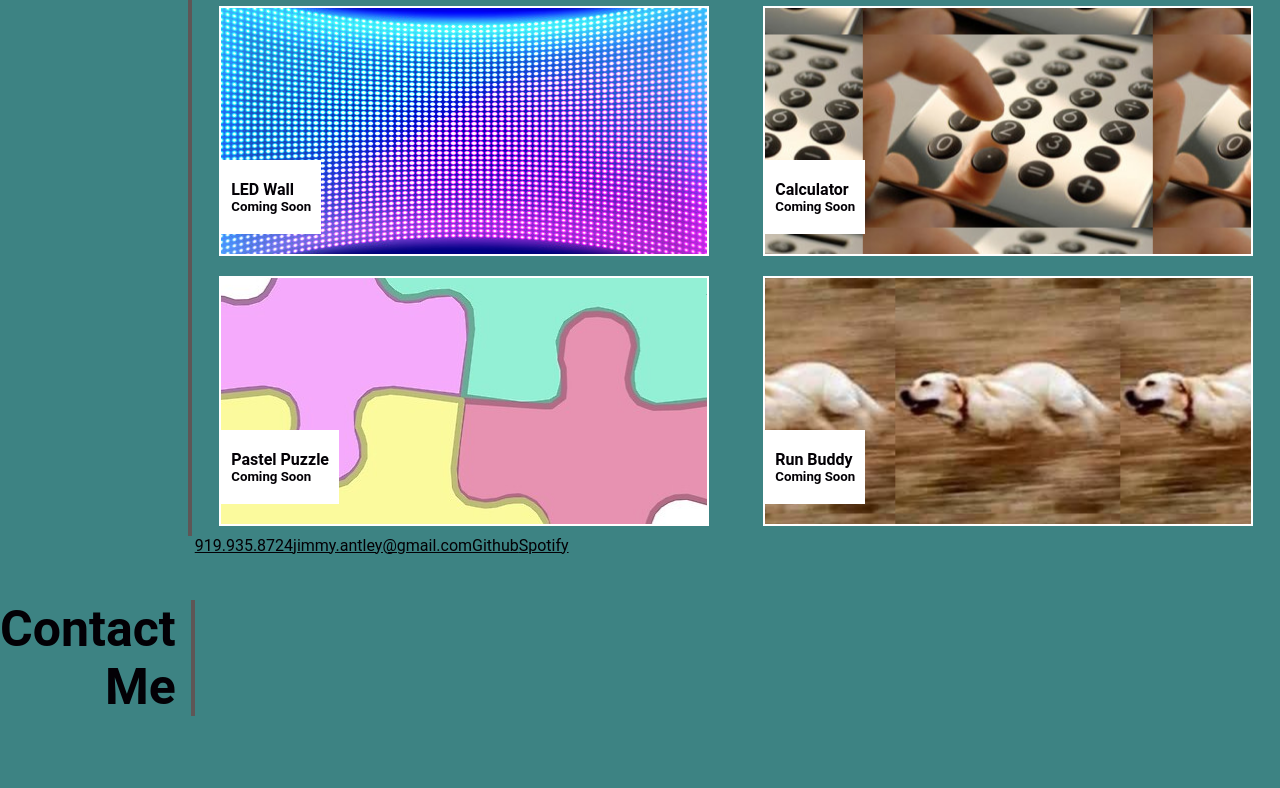
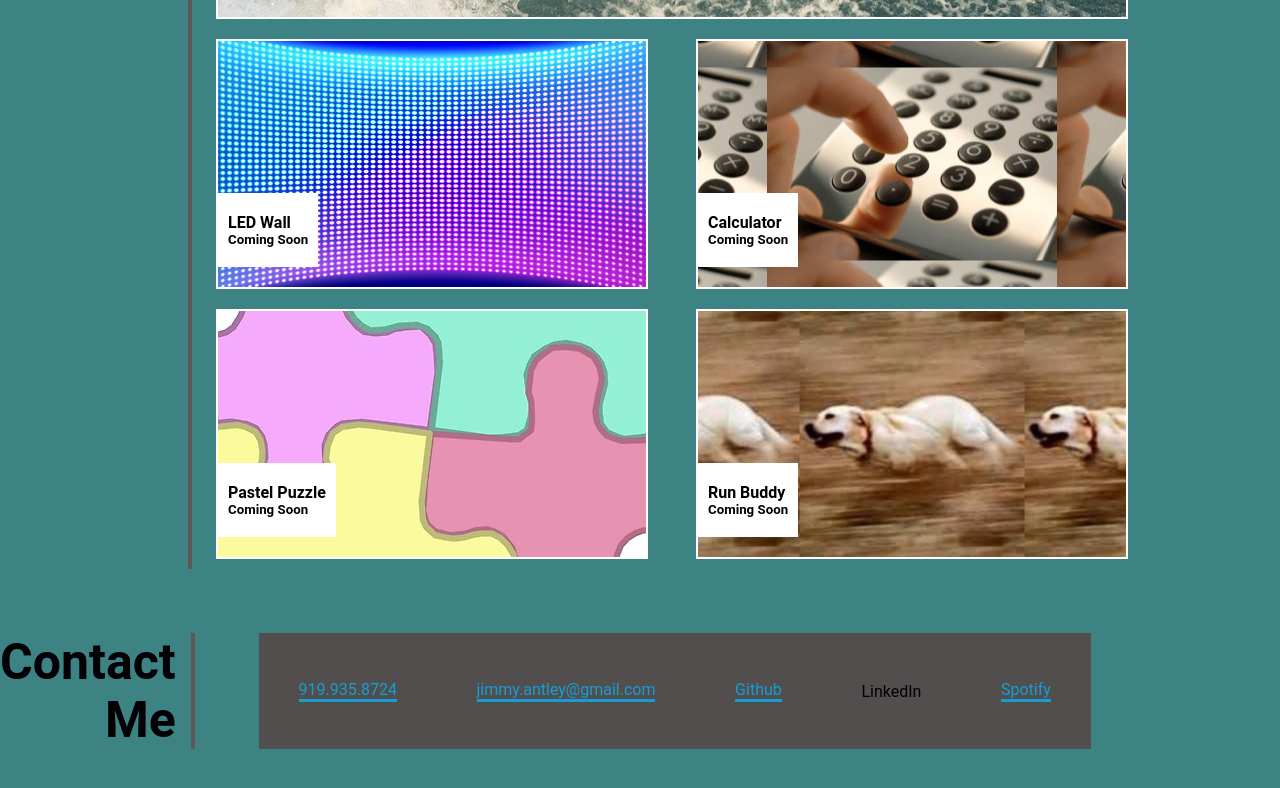
Before and after one commit to Jimmant91/Portfolio, a plain HTML site: page index.html in a window 1280 px wide. Shown: the part 828-1616 px from the top of the page. Before the commit the page ends 1544 px from the top, so only its background shows below. Drawn offline with Linux system fonts and the light colour scheme.

Commit message:
updated contact me section

```diff
--- a/assets/style.css
+++ b/assets/style.css
@@ -10,6 +10,7 @@ body {
     display:flex;
     flex-wrap: wrap;
     background-color: #3d8383;
+    margin-bottom: 5%;
 }
 
 header {
@@ -20,6 +21,7 @@ header {
 
 h1 {
     position: relative;
+    font-size: 64px;
     background-color:#159ed4;
     margin-left: 5px;
     border-style: dotted;
@@ -48,13 +50,9 @@ nav ul li a {
     text-decoration: none;
 }
 
-#subheader {
-    flex-direction: row-reverse;
-    height: 200px;
-    width: 100%;
-    margin-bottom: 10px;
-    background: repeating-linear-gradient(45deg, orange, #524e4e 100px);
-    animation-timing-function: ease-in ease-out;
+a:hover {
+    background-color:#fff;
+    border-bottom: none;
 }
 
 #subheader h2 {
@@ -69,11 +67,6 @@ nav ul li a {
 p {
     margin-right: 5%;
     font-size: 18px;
-}
-
-.block-container {
-    justify-content: space-around;
-    flex-basis: 85%;
 }
 
 aside {
@@ -92,7 +85,8 @@ h3 {
 
 .block-container {
     justify-content: space-around;
-    flex-basis: 85%;
+    flex-basis: 75%;
+    height: 90%;
     margin-top: 5%;
 }
 
@@ -186,8 +180,13 @@ h3 {
     align-items: center;
 }
 
-main.container {
-    margin-left: 10%;
+#subheader {
+    flex-direction: row-reverse;
+    height: 200px;
+    width: 100%;
+    margin-bottom: 10px;
+    background: repeating-linear-gradient(45deg, orange, #524e4e 100px);
+    animation-timing-function: ease-in ease-out;
 }
 
 /* For below, I originally used the :after element to create a border beside the content instead, but this shifted my page too much. I thought it was a cool effect */
@@ -204,7 +203,7 @@ main.container {
 
 .content-wrapper {
     flex-direction: column;
-    flex-basis: 75%;
+    flex-basis: 65%;
     margin-top: 5%;
     margin-left: 5%;
     text-align: left;
--- a/index.html
+++ b/index.html
@@ -14,7 +14,7 @@
         <h1>James Antley</h1>
         <nav class="flex-end">
             <ul class="spead-links"> <!--after moving around code so much, I was unable to find why my links were not spreading anymore-->
-                <li><a href="">About Me</a></li>
+                <li><a href="#">About Me</a></li>
                 <li><a href="#work">Work</a></li>
                 <li><a href="#contactme">Contact Me</a></li>
                 <li><a href="assets/resume/James+Antley+Resume.docx" download>Resume</a></li>
@@ -22,7 +22,7 @@
         </nav>
     </header>
 
-    <main class="flex-wrap main-container"></main>
+    <main class="flex-wrap"></main>
 
         <!--this is my subheader with a banner and subtitle-->
         <header class="flex-wrap" id="subheader">
@@ -47,7 +47,7 @@
             </div>
         </section>
 
-        <section class="flex-wrap main-container">
+        <section class="flex-wrap">
             <aside class="title">
                 <h3>Work</h3>
             </aside>
@@ -90,15 +90,18 @@
                 </div>
          </section>
 
-        <section class="flex-wrap">
+        <section class="flex-wrap main-container">
             <aside class="title">
                 <h3>Contact Me</h3>
             </aside>
-            <nav class="flex-end">
-                <a href="#">919.935.8724</a>
-                <a href="#">jimmy.antley@gmail.com</a>
-                <a href="#">Github</a>
-                <a href="#">Spotify</a>
+            <nav class="flex-end content-wrapper">
+                <ul class="spread-links">
+                    <li><a rel="noopener" class="link" href="#" target="_blank">919.935.8724</a></li>
+                    <li><a rel="noopener" class="link" href="mailto:jimmy.antley@gmail.com" target="_blank">jimmy.antley@gmail.com</a></li>
+                    <li><a rel="noopener" class="link" href="https://github.com/Jimmant91" target="_blank">Github</a></li>
+                    <li><a rel="noopener" class="link" href="https://www.linkedin.com/in/jamesantley/" target="_blank"></a>LinkedIn</li>
+                    <li><a rel="noopener" class="link" href="spotify:user:jimmysideburns" target="_blank">Spotify</a></li>
+                </ul>
             </nav>
         </section>
 
```
